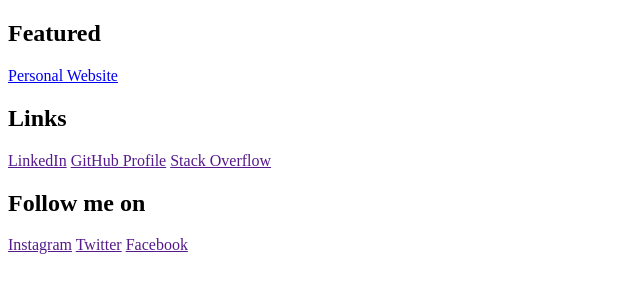
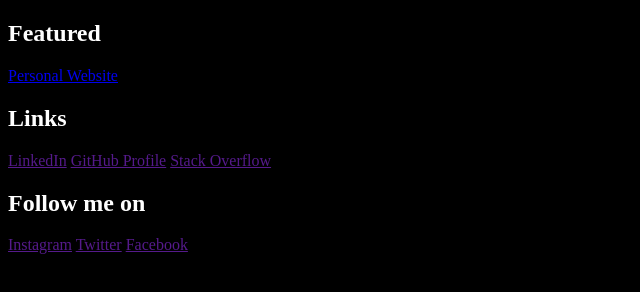
Before and after one commit to HaydenShurtleff/HaydenShurtleff.github.io, a plain HTML site: page index.html in a window 1280 px wide. Shown: the whole page, without its empty margins (0-640 px from the left). Drawn offline with Linux system fonts and the light colour scheme; files whose address does not match are found by name.

Commit message:
Update index.html

```diff
--- a/index.html
+++ b/index.html
@@ -1,5 +1,11 @@
 <!DOCTYPE html>
 <html>
+    <style>
+        body {
+            background-color: Black;
+            color: #fff
+        }
+    </style>
     <head>
         <meta charset="utf-8">
         <meta name="viewport" content="width=device-width, initial-scale=1, shrink-to-fit=no">
```
